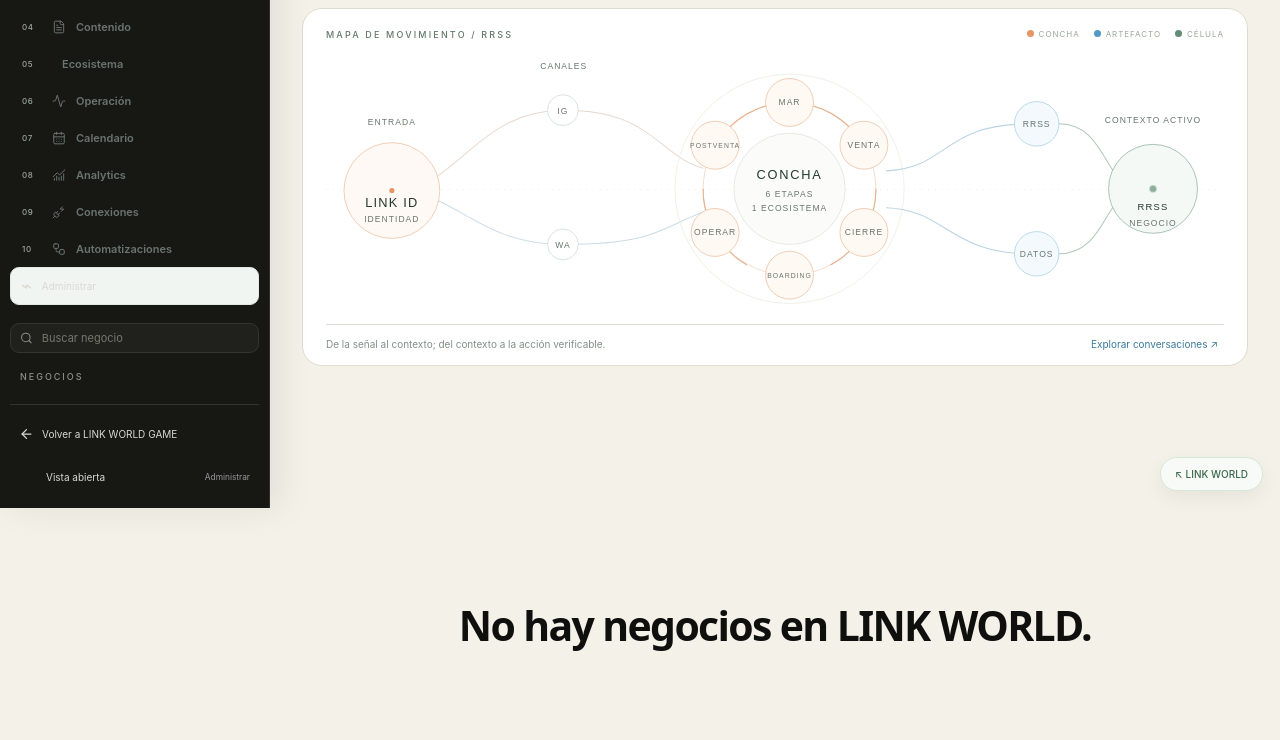
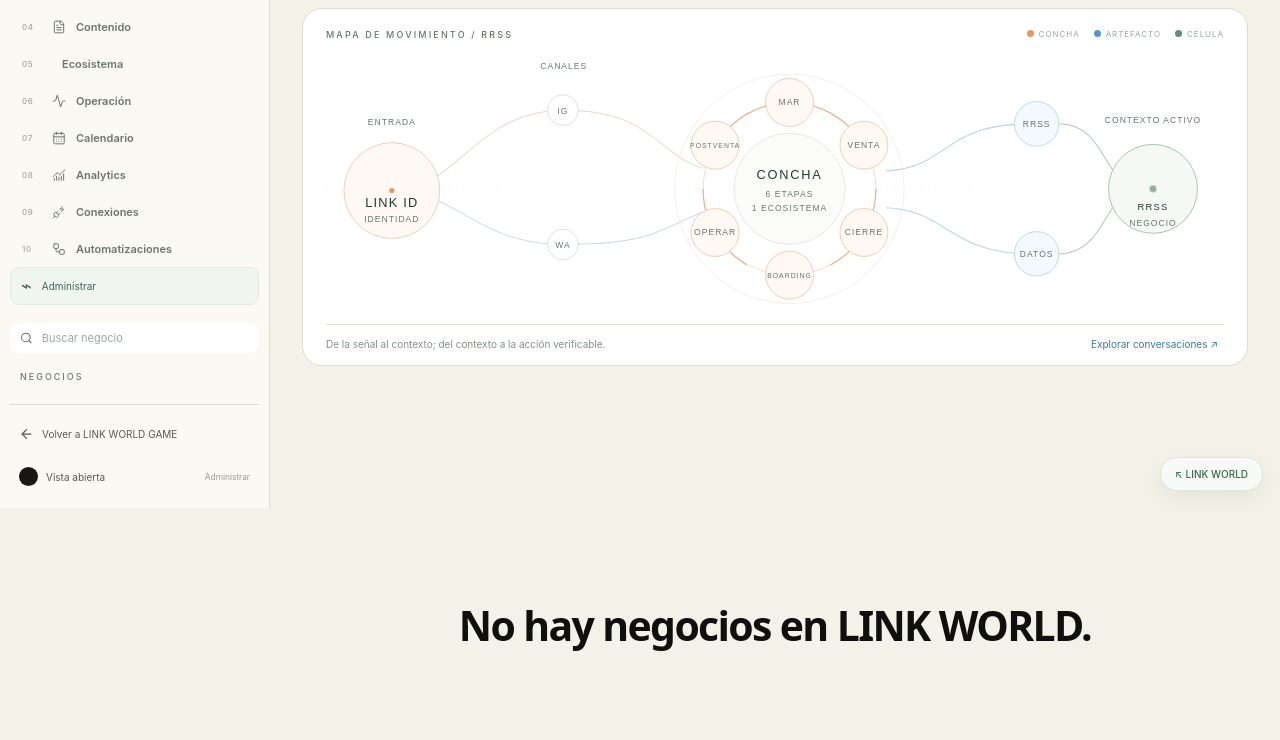
Before and after one commit to gonzalogaraymunoz-star/linkrrss, a website built with Vite: page index.html in a window 1280 px wide. Shown: the part 292-1032 px from the top of the page. Built offline with nearby package versions, Linux system fonts and the light colour scheme; some packages are replaced by stand-ins of ours; no server answers; the database is empty; some icons are missing.

Commit message:
Aislar ComunEscucha y eliminar estilos globales que oscurecían sidebar Mapa Maestro

```diff
--- a/src/comunescucha.css
+++ b/src/comunescucha.css
@@ -14,22 +14,7 @@
   --ce-warn:#b8842f;
   --ce-danger:#b34a3b;
 }
-.content{max-width:1480px!important}
-.sidebar{
-  background:var(--ce-charcoal)!important;
-  border-right-color:#2f2f2b!important;
-  color:#fff!important;
-  box-shadow:10px 0 34px rgba(15,15,13,.08);
-}
-.sidebar .app-title strong{color:#fff!important}.sidebar .app-title small,.sidebar .side-label{color:#8f8f87!important}
-.sidebar .brand-mark.small{background:var(--ce-acid)!important;color:var(--ce-ink)!important;border-color:var(--ce-acid)!important;box-shadow:none!important}
-.sidebar .new-connection,.sidebar .side-footer button{color:#d9d9d2!important}.sidebar .new-connection:hover,.sidebar .side-footer button:hover{background:#242420!important}
-.sidebar .side-search{background:#20201d!important;border-color:#34342f!important}.sidebar .side-search input{color:#f4f4ef!important}.sidebar .side-search input::placeholder{color:#77776f!important}.sidebar .side-search svg{color:#8d8d85!important}
-.sidebar .business-item{color:#d9d9d2!important}.sidebar .business-item:hover{background:#242420!important}.sidebar .business-item.active{background:#2b2b27!important;color:#fff!important;box-shadow:inset 3px 0 0 var(--ce-acid)!important}
-.sidebar .business-avatar{background:#23231f!important;border-color:#3c3c36!important;color:#eee!important}.sidebar .business-item.active .business-avatar{background:var(--ce-acid)!important;color:var(--ce-ink)!important;border-color:var(--ce-acid)!important}
-.sidebar .business-copy small{color:#87877f!important}.sidebar .side-footer{border-top-color:#34342f!important}
-.topbar{background:rgba(250,249,243,.90)!important}
-.section-nav{background:var(--ce-bg)!important}
+/* La mesa ComunEscucha NO gobierna la navegación ni la identidad global del ecosistema. */
 .comunescucha-page{display:grid;gap:14px}
 .ce-hero{display:flex;align-items:flex-start;justify-content:space-between;gap:24px}
 .ce-hero h1{font:600 clamp(34px,4vw,52px)/.98 'Space Grotesk','DM Sans',Inter,sans-serif;letter-spacing:-.055em;color:var(--ce-ink);margin:0 0 10px}
```
